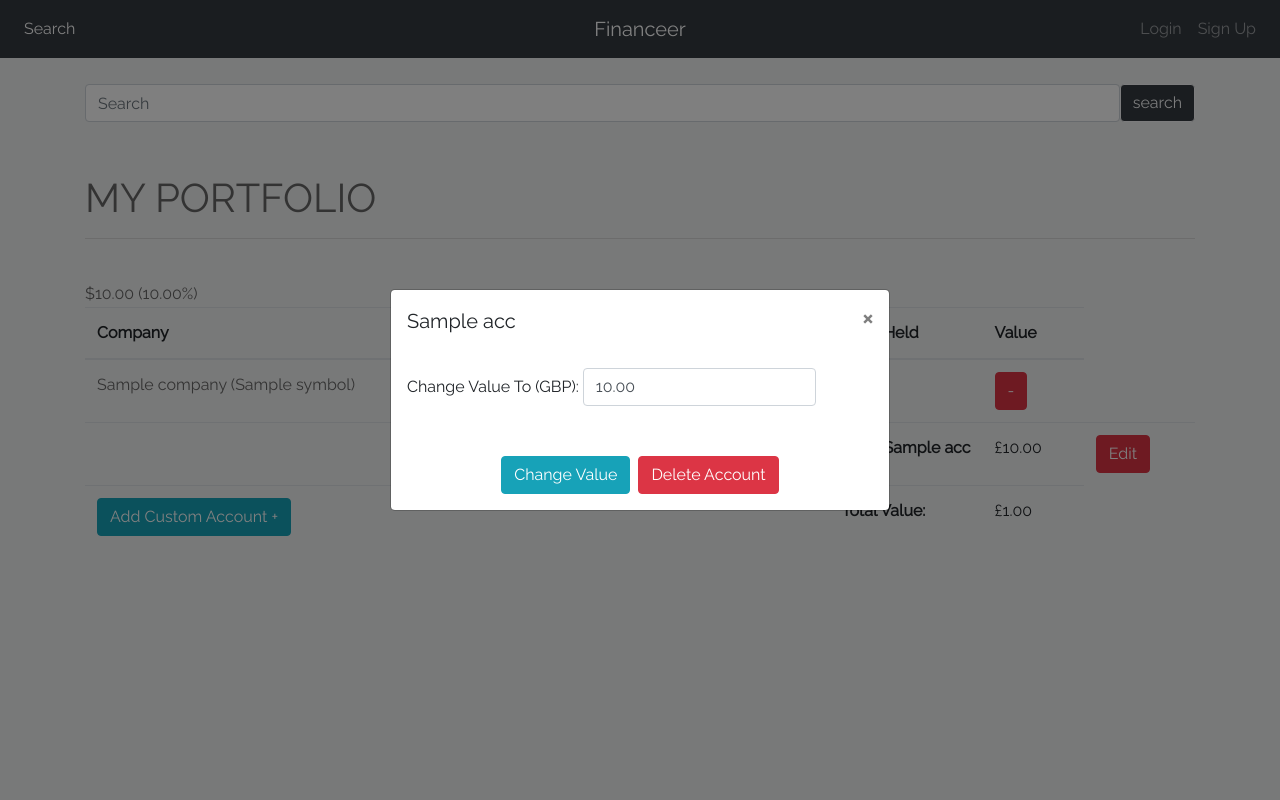
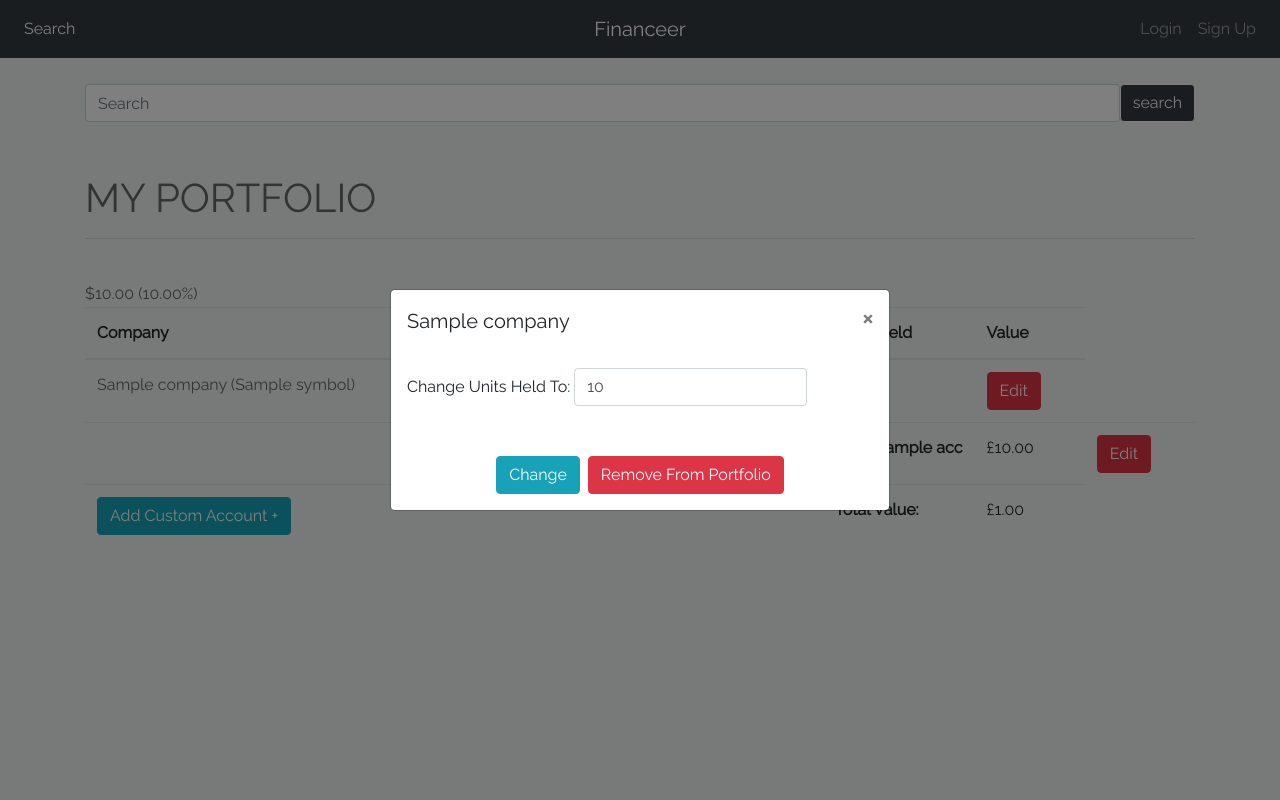
Before and after one commit to Tomd304/Financeer, a Flask app: template templates/portfolio.html in a window 1280 px wide, after a click on "Edit". Run offline with Flask 2, Linux system fonts and the light colour scheme; the template is opened without the code that fills it: most values are stand-ins (such as "Sample title", 1, 10 or a date in 2020); some libraries are stand-ins or nearby versions.

Commit message:
Updated stocks in portfolio to use pop up forms for adding/changing/removing. Also changed buttons on search pages to use same method

```diff
--- a/app.py
+++ b/app.py
@@ -65,8 +65,9 @@
                 watchlist_add(request.form['watch'])
             elif ("removewatch" in request.form):
                 watchlist_remove(request.form['removewatch'])
-            elif ("portfolio" in request.form):
-                portfolio_add(request.form['portfolio'])
+            elif ("portfolio" in request.values):
+                print(request.form["companySymbol"], request.form["quantity"])
+                portfolio_add(request.form["companySymbol"], request.form["quantity"])
             elif ("removeportfolio" in request.form):
                 portfolio_remove(request.form['removeportfolio'])
             session["search_change"] = True
@@ -118,12 +119,11 @@
 @app.route('/portfolio', methods=["GET", "POST"])
 def portfolio():
     if request.method == "POST":
-        if ("quantity" in request.form):
-            quantity = request.form["quantity"]
-            ticker = request.form["symbol"]
-            setquantity_portfolio(ticker, quantity)
-        elif ("removeportfolio" in request.form):
-            portfolio_remove(request.form["removeportfolio"])
+        if ("setPortfolioQuantity" in request.values):
+            print(request.form["CompanySymbol"], request.form["AccountQuantity"])
+            setquantity_portfolio(request.form["CompanySymbol"], request.form["AccountQuantity"])
+        elif ("removePortfolio" in request.values):
+            portfolio_remove(request.form["CompanySymbol"])
         elif ("newaccount" in request.values):
             accname = request.form["AccountName"]
             accvalue = request.form["AccountValue"]
@@ -133,6 +133,8 @@
             customportfolio_remove(request.form["AccountName"])
         elif ("changeaccountvalue" in request.values):
             setvalue_customportfolio(request.form["AccountName"], request.form["AccountValue"])
+
+
 
     list = get_portfolio()
     dict = get_prices(list)
--- a/helpers.py
+++ b/helpers.py
@@ -88,14 +88,14 @@
     get_db().commit()
 
 
-def portfolio_add(ticker):
+def portfolio_add(ticker, quantity):
     #adds info to stock db
     add_to_stockdb(ticker)
-    #CHECKS IF STOCK IS IN WATCHLIST DATABASE
+    #CHECKS IF STOCK IS IN PORTFOLIO DATABASE
     stock = query_db("SELECT * FROM portfolio WHERE user_id = ? and stock_id = (SELECT id FROM stocks WHERE symbol = ?)", (session["user_id"], ticker), one=True)
-    #ADDS TO WATCHLIST DB IF NOT
+    #ADDS TO PORTFOLIO DB IF NOT
     if not (stock):
-        get_db().execute("INSERT INTO portfolio (user_id, stock_id, quantity) VALUES (?, (SELECT id FROM stocks WHERE symbol = ?), ?)", (session["user_id"], ticker, 0))
+        get_db().execute("INSERT INTO portfolio (user_id, stock_id, quantity) VALUES (?, (SELECT id FROM stocks WHERE symbol = ?), ?)", (session["user_id"], ticker, quantity))
         get_db().commit()
 
 def portfolio_remove(ticker):
--- a/templates/portfolio.html
+++ b/templates/portfolio.html
@@ -40,22 +40,50 @@
 
 
                 </td>
+
+
+
+
                 <td>
-                    <form method="post">
-                        <input class="form-control form-control-sm w-45" type="text" id="qinput" placeholder="Set Quantity" name="quantity" value="{{company.quantity}}">
-                        <input type="hidden" name="symbol" value="{{company.symbol}}" />
-                    </form>
+                    {{company.quantity}}
                 </td>
                 <td>
                     {{company.value | converttogbp(conversion, company.currency)}}
                 </td>
                 <td>
-                    <form method="post"><button class="btn btn-small btn-danger center" name="removeportfolio" value="{{company.symbol}}">-</button></form>
+                    <button type="button" class="btn btn-small btn-danger center" data-toggle="modal" data-target="#form{{loop.index}}">Edit</button>
+                    <div class="modal fade" id="form{{loop.index}}" tabindex="-1" role="dialog" aria-labelledby="exampleModalLabel" aria-hidden="true">
+                        <div class="modal-dialog modal-dialog-centered" role="document">
+                            <div class="modal-content">
+                                <div class="modal-header border-bottom-0">
+                                    <h5 class="modal-title" id="exampleModalLabel">{{company.name}}</h5>
+                                    <button type="button" class="close" data-dismiss="modal" aria-label="Close">
+                                        <span aria-hidden="true">&times;</span>
+                                    </button>
+                                </div>
+                                <form method="post">
+                                    <div class="modal-body">
+                                        <div class="form-group">
+                                            <label for="AccountQuantity">Change Units Held To:</label>
+                                            <input type="number" step="0.0001" class="form-control w-50" name="AccountQuantity" value={{company.quantity}}>
+                                            <input type="hidden" name="CompanySymbol" value="{{company.symbol}}" />
+                                        </div>
+                                    </div>
+                                    <div class="modal-footer border-top-0 d-flex justify-content-center">
+                                        <button type="submit" name="setPortfolioQuantity" class="btn btn-info">Change</button>
+                                        <button type="submit" name="removePortfolio" class="btn btn-danger">Remove From Portfolio</button>
+                                    </div>
+                                </form>
+                            </div>
+                        </div>
+                    </div>
                 </td>
 
             </tr>
 
             {% endfor %}
+
+            <tr></tr>
 
             {% for acc in custom_accounts %}
             <tr>
```
Also changed, not shown: templates/search.html (+27 -1 lines), financeer.db.
